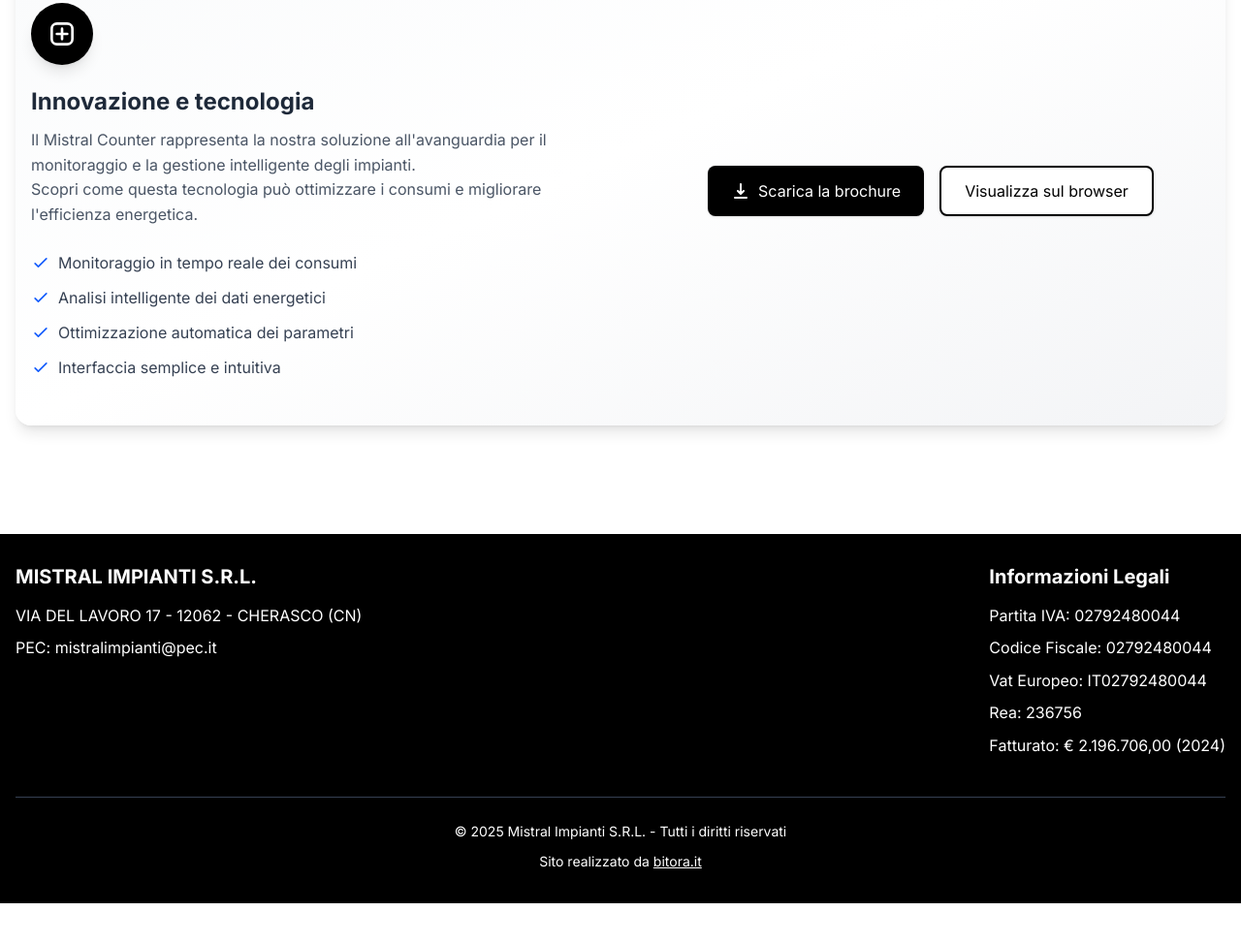
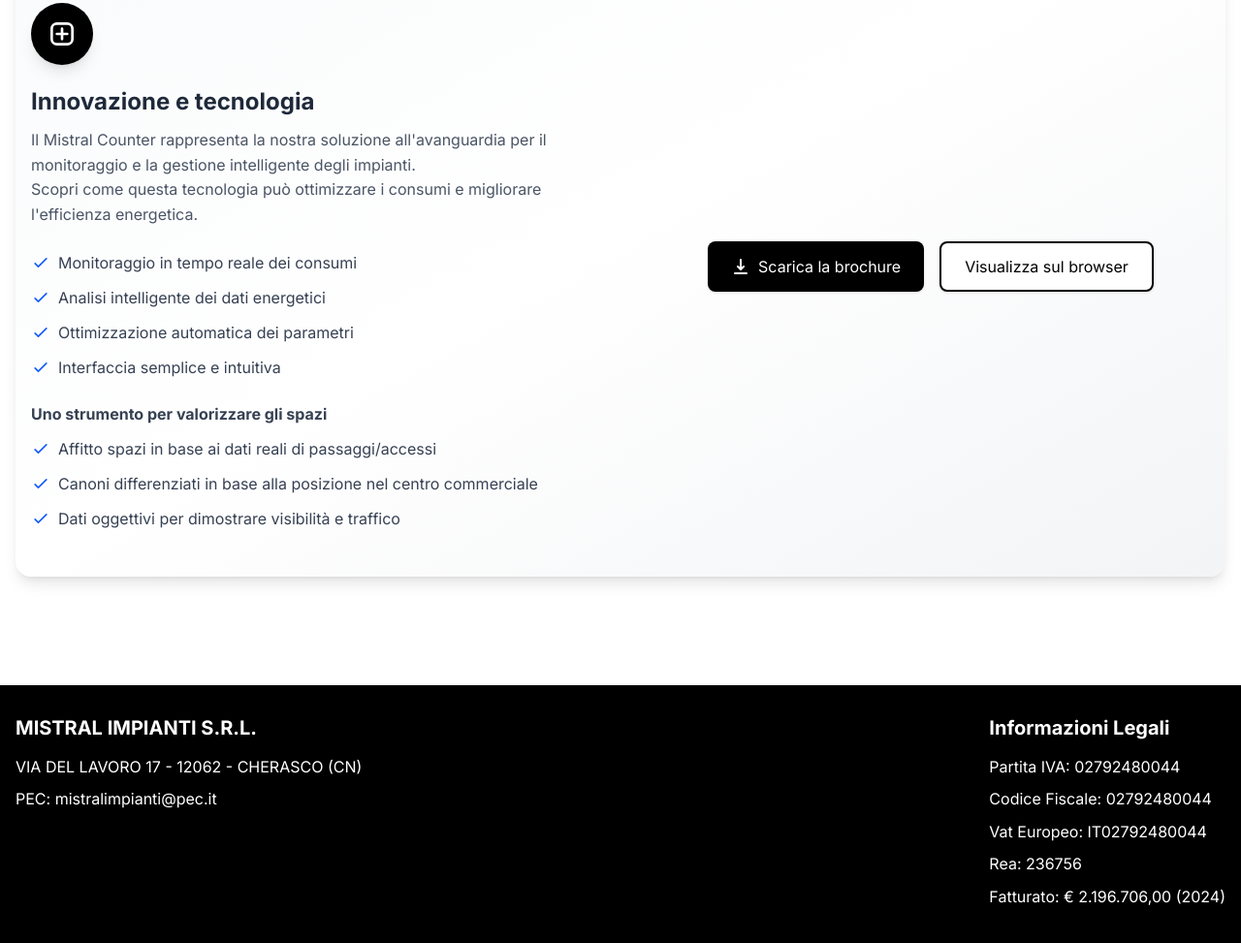
Before and after one commit to denisCazz/mistral, an Astro site: page /lavori in a window 1280 px wide. Shown: the part 6324-7297 px from the top of the page at 97% size. Before the commit the page ends 7256 px from the top, so only its background shows below. Built offline with nearby package versions, Linux system fonts and the light colour scheme; Astro itself is replaced by a stand-in of ours.

Commit message:
Add new project entries to lavori page highlighting space valuation tools

```diff
--- a/src/pages/lavori.astro
+++ b/src/pages/lavori.astro
@@ -576,6 +576,28 @@ const progetti = [
                 </svg>
                 Interfaccia semplice e intuitiva
               </li>
+              <!-- Nuove voci richieste -->
+              <li class="flex items-center gap-2 mt-6 font-semibold">
+                Uno strumento per valorizzare gli spazi
+              </li>
+              <li class="flex items-center gap-2">
+                <svg class="w-5 h-5 text-blue-600" fill="none" stroke="currentColor" stroke-width="2" viewBox="0 0 24 24">
+                  <path d="M5 13l4 4L19 7" stroke-linecap="round" stroke-linejoin="round"/>
+                </svg>
+                Affitto spazi in base ai dati reali di passaggi/accessi
+              </li>
+              <li class="flex items-center gap-2">
+                <svg class="w-5 h-5 text-blue-600" fill="none" stroke="currentColor" stroke-width="2" viewBox="0 0 24 24">
+                  <path d="M5 13l4 4L19 7" stroke-linecap="round" stroke-linejoin="round"/>
+                </svg>
+                Canoni differenziati in base alla posizione nel centro commerciale
+              </li>
+              <li class="flex items-center gap-2">
+                <svg class="w-5 h-5 text-blue-600" fill="none" stroke="currentColor" stroke-width="2" viewBox="0 0 24 24">
+                  <path d="M5 13l4 4L19 7" stroke-linecap="round" stroke-linejoin="round"/>
+                </svg>
+                Dati oggettivi per dimostrare visibilità e traffico
+              </li>
             </ul>
           </div>
           <div class="w-full md:w-1/2 flex flex-col items-center">
```
